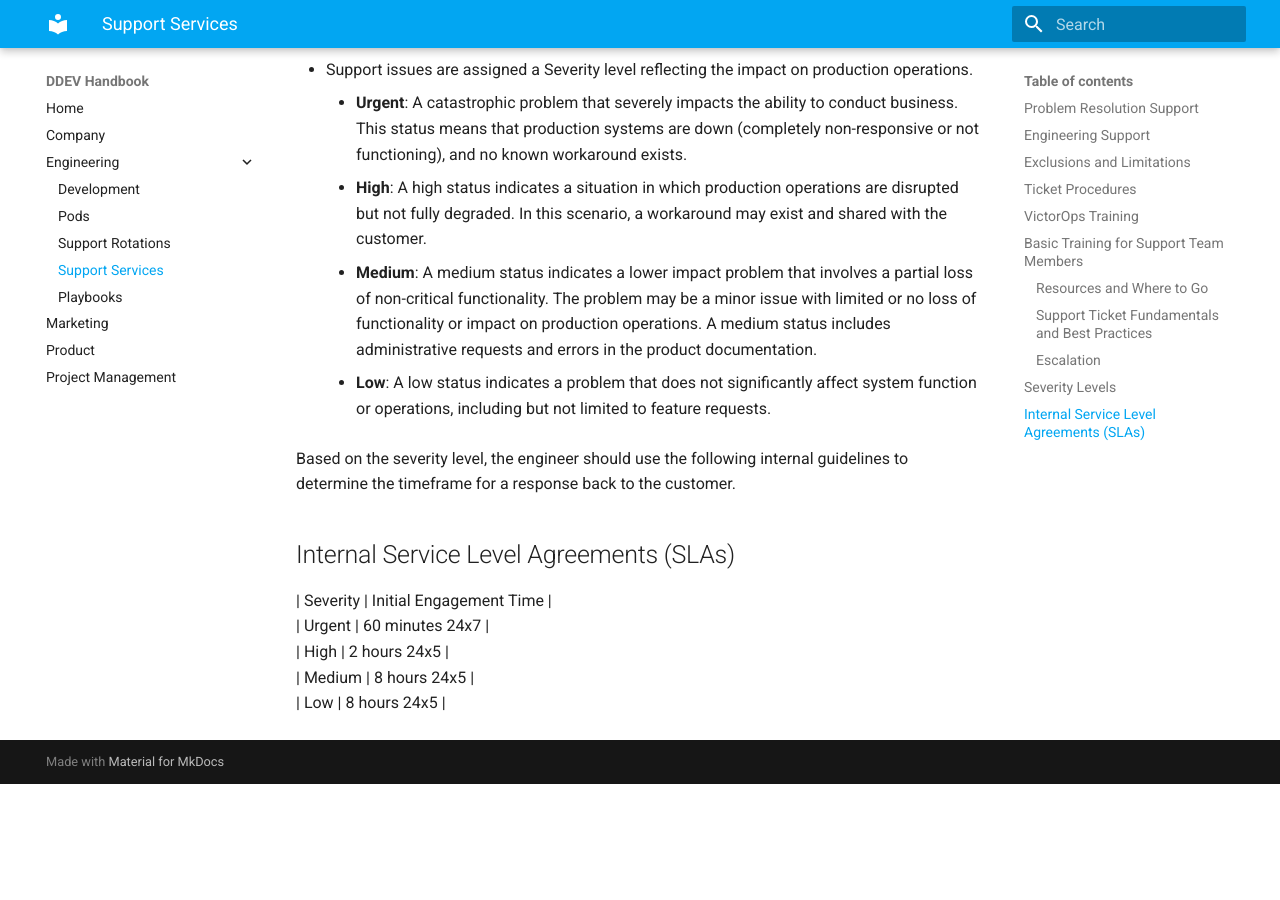
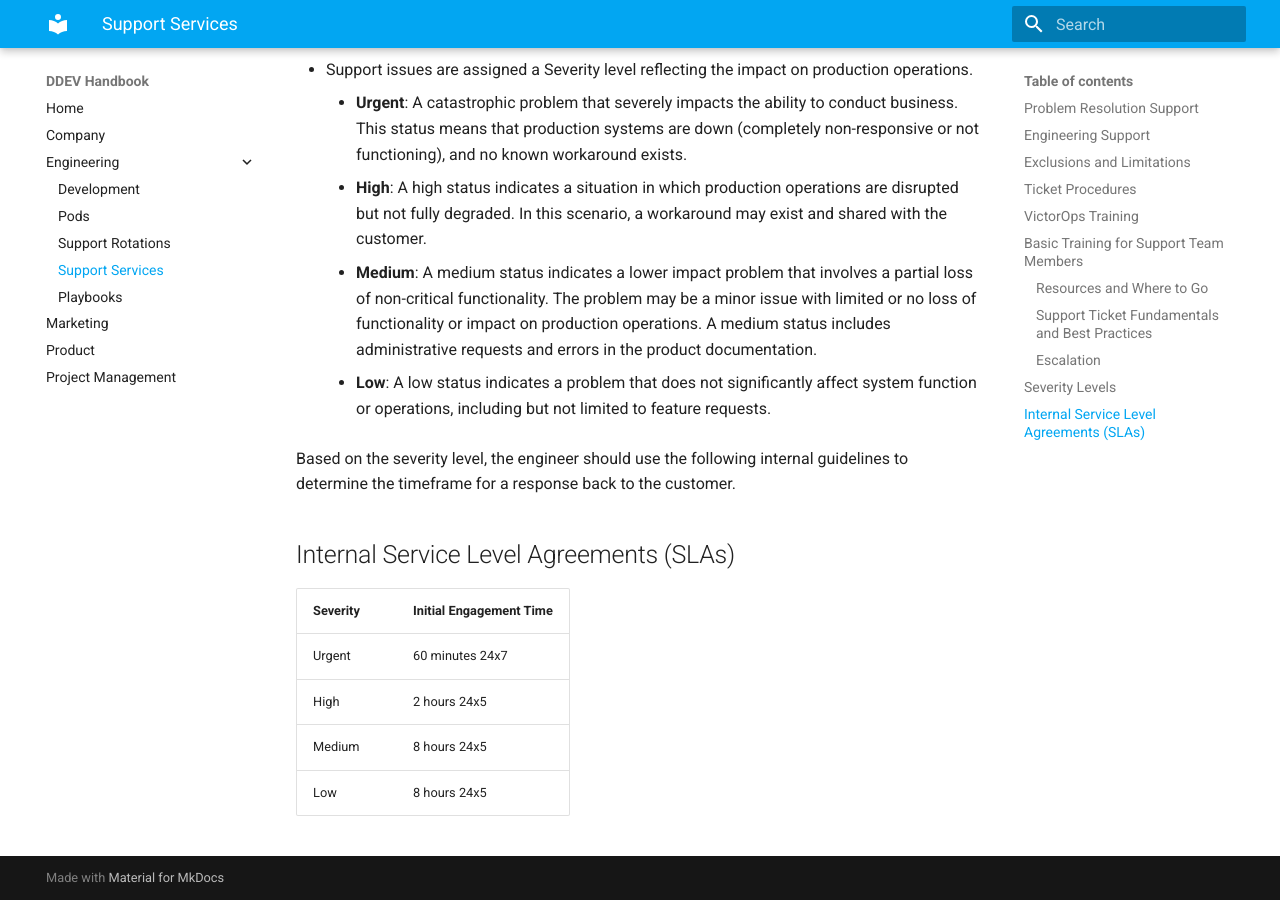
Before and after one commit to fru-io/handbook, an MkDocs documentation site: the page built from docs/engineering/support-services.md, in a window 1280 px wide and 900 px high, scrolled down 2723 px. Built offline with MkDocs 1.6.1 and Material for MkDocs 9.7.7, drawn with Linux system fonts in a browser that asks for light colours; before the commit the page ends 3507 px from its top, so only the background shows below that.

Commit message:
Attempting tables

```diff
--- a/docs/engineering/support-services.md
+++ b/docs/engineering/support-services.md
@@ -68,8 +68,10 @@ Please take the time to [watch this video](https://drive.google.com/file/d/1wJaR
 Based on the severity level, the engineer should use the following internal guidelines to determine the timeframe for a response back to the customer.
 
 ## Internal Service Level Agreements (SLAs)
-| Severity | Initial Engagement Time |
-| Urgent | 60 minutes 24x7 |
-| High | 2 hours 24x5 |
-| Medium | 8 hours 24x5 |
-| Low | 8 hours 24x5 |
+
+| Severity      | Initial Engagement Time |
+| ------------- | ----------------------- |
+| Urgent        | 60 minutes 24x7         |
+| High          | 2 hours 24x5            |
+| Medium        | 8 hours 24x5            |
+| Low           | 8 hours 24x5            |
```
